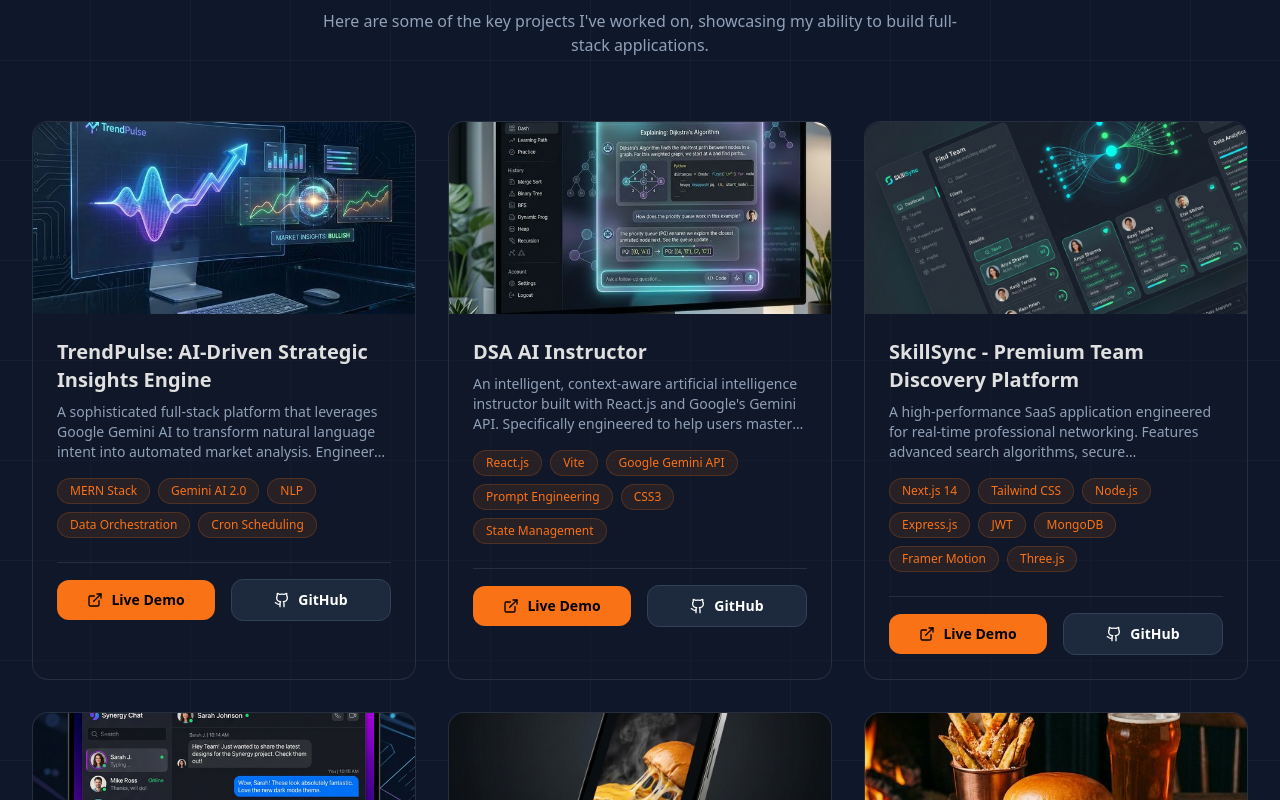
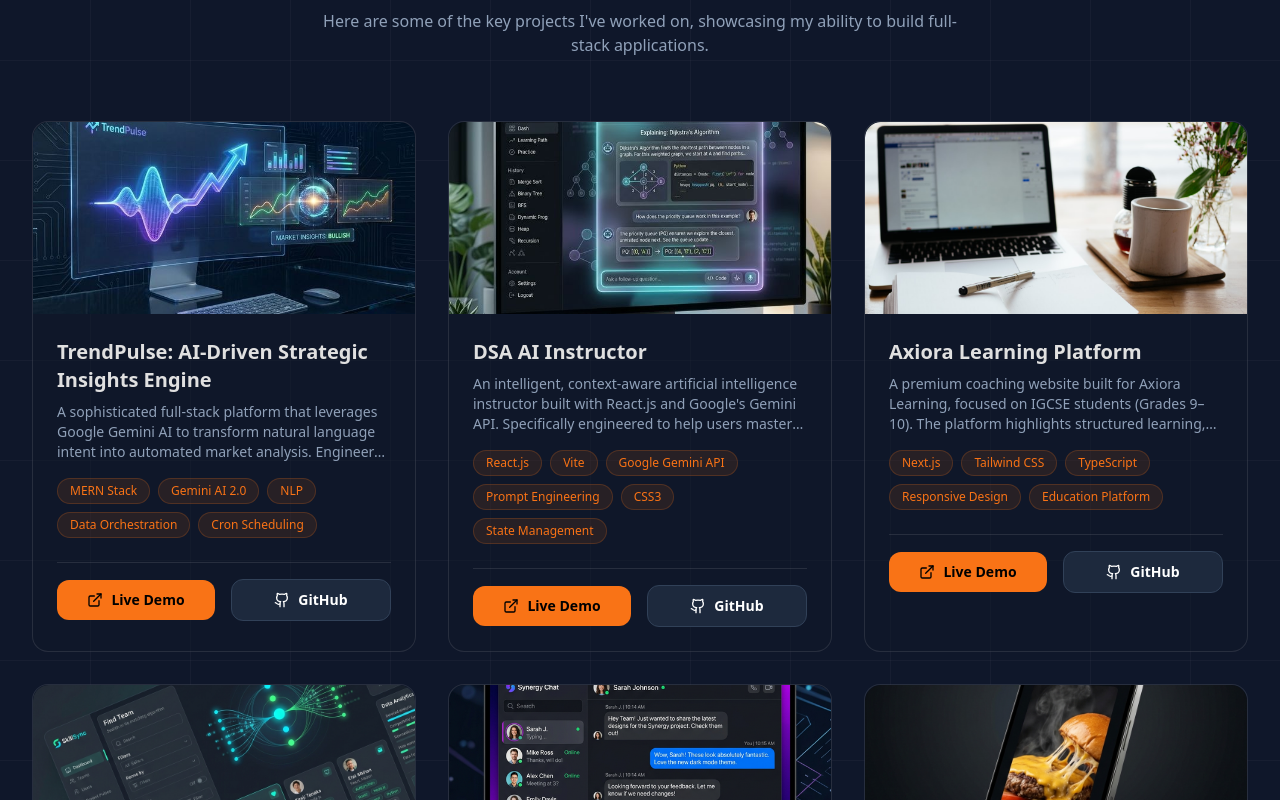
Before and after one commit to Krish9006/portfolio_krish, a Next.js app: page / in a window 1280 px wide. Shown: the part 2640-3440 px from the top of the page. Built offline with nearby package versions, Linux system fonts and the light colour scheme.

Commit message:
Add Axiora project, update Github link, fetch presentation image

```diff
--- a/components/Projects.jsx
+++ b/components/Projects.jsx
@@ -33,6 +33,14 @@
             "Designed a state-of-the-art Mix Theme UI featuring a dark sidebar navigation and a modern, responsive glassmorphism chat interface.",
             "Developed 1-click learning paths and robust topic-filtering to restrict the AI strictly to programming and educational queries."
         ]
+    },
+    {
+        title: "Axiora Learning Platform",
+        description: "A premium coaching website built for Axiora Learning, focused on IGCSE students (Grades 9–10). The platform highlights structured learning, concept-first teaching, and performance tracking. Designed to deliver a clean, professional user experience with clear program presentation and strong conversion-focused sections.",
+        tags: ["Next.js", "Tailwind CSS", "TypeScript", "Responsive Design", "Education Platform"],
+        image: "/images/axiora_learning.jpg",
+        github: "https://github.com/imawadh/axiora-learning",
+        demo: "https://www.axioralearning.com/"
     },
     {
         title: "SkillSync - Premium Team Discovery Platform",
@@ -153,6 +161,7 @@
                                     className="object-cover transition-transform duration-500 group-hover:scale-110"
                                 />
                                 <div className="absolute inset-0 bg-black/50 opacity-0 group-hover:opacity-100 transition-opacity duration-300 flex items-center justify-center gap-4">
+                                    {project.github && (
                                         <a
                                             href={project.github}
                                             target="_blank"
@@ -161,6 +170,7 @@
                                         >
                                             <Github className="w-6 h-6" />
                                         </a>
+                                    )}
                                     <a
                                         href={project.demo}
                                         target="_blank"
@@ -199,6 +209,7 @@
                                         <ExternalLink className="w-4 h-4" />
                                         Live Demo
                                     </a>
+                                    {project.github && (
                                         <a
                                             href={project.github}
                                             target="_blank"
@@ -208,6 +219,7 @@
                                             <Github className="w-4 h-4" />
                                             GitHub
                                         </a>
+                                    )}
                                 </div>
                             </div>
                         </motion.div>
```
Also changed, not shown: public/images/axiora_learning.jpg (added). Lines whose indentation alone changed are shown as unchanged.
